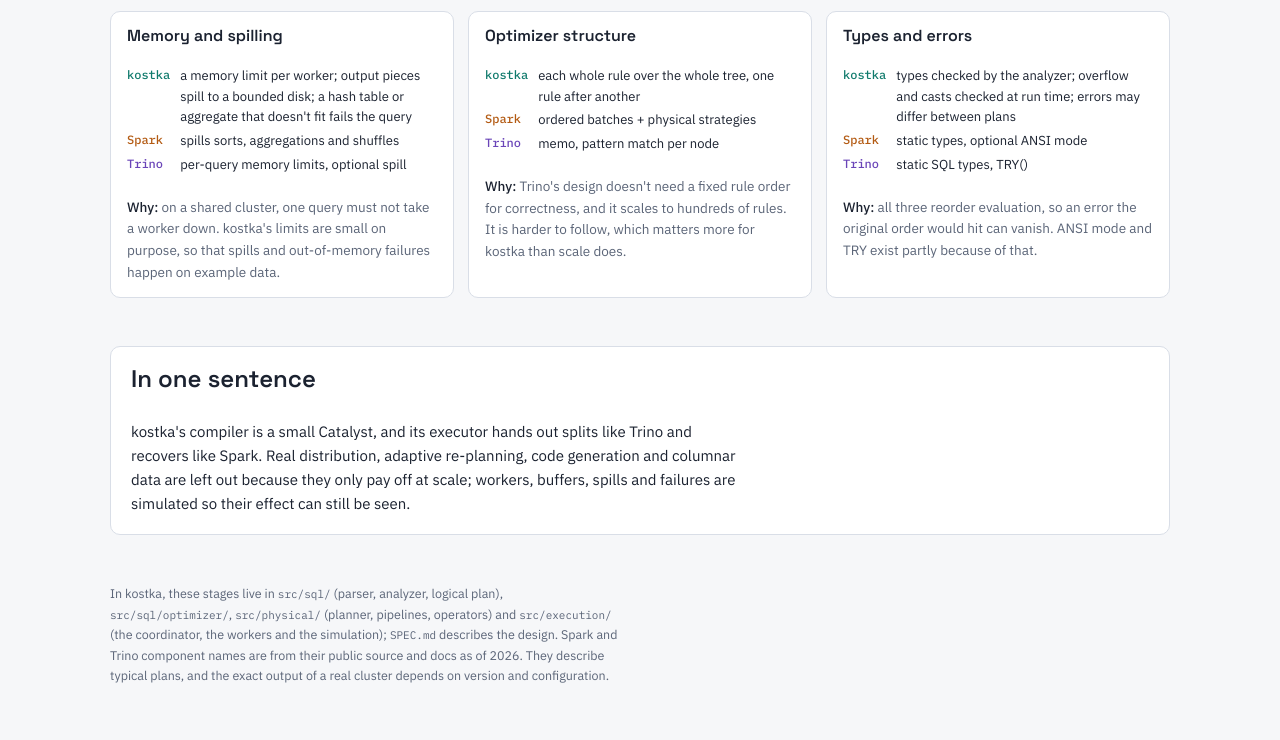
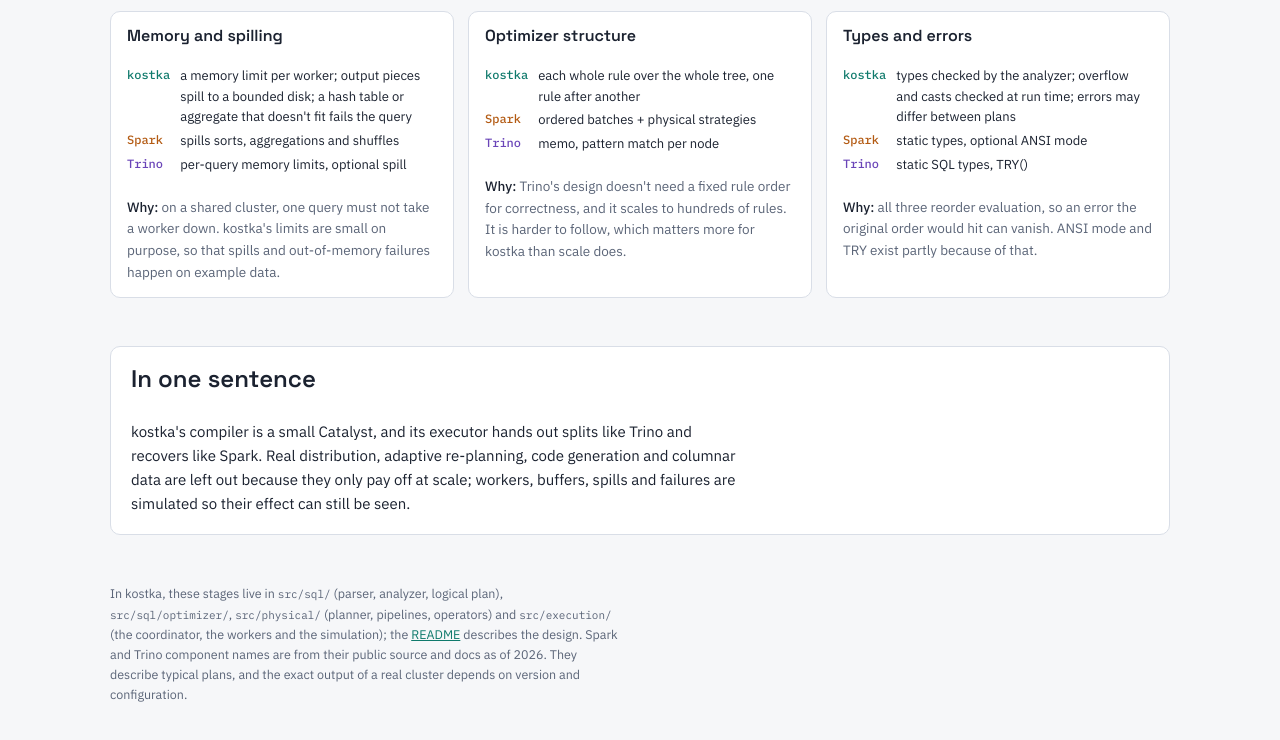
Before and after one commit to pawojcik/kostka, a website: page docs/engine-comparison.html in a window 1280 px wide. Shown: the part 7129-7869 px from the top of the page. Drawn offline with Linux system fonts and the light colour scheme.

Commit message:
Rename SPEC.md to README.md
GitHub shows it on the repository's front page. The comparison page's footer
links to it there.

Co-Authored-By: Claude Opus 5.5 <noreply@anthropic.com>

```diff
--- a/docs/engine-comparison.html
+++ b/docs/engine-comparison.html
@@ -525,6 +525,6 @@ table.map td:first-child { font-family: var(--font-mono); font-size: 12.5px; }
   </section>
 
   <footer>
-    In kostka, these stages live in <code>src/sql/</code> (parser, analyzer, logical plan), <code>src/sql/optimizer/</code>, <code>src/physical/</code> (planner, pipelines, operators) and <code>src/execution/</code> (the coordinator, the workers and the simulation); <code>SPEC.md</code> describes the design. Spark and Trino component names are from their public source and docs as of 2026. They describe typical plans, and the exact output of a real cluster depends on version and configuration.
+    In kostka, these stages live in <code>src/sql/</code> (parser, analyzer, logical plan), <code>src/sql/optimizer/</code>, <code>src/physical/</code> (planner, pipelines, operators) and <code>src/execution/</code> (the coordinator, the workers and the simulation); the <a href="https://github.com/pawojcik/kostka#readme">README</a> describes the design. Spark and Trino component names are from their public source and docs as of 2026. They describe typical plans, and the exact output of a real cluster depends on version and configuration.
   </footer>
 </main>
```
Also changed, not shown: README.md.
